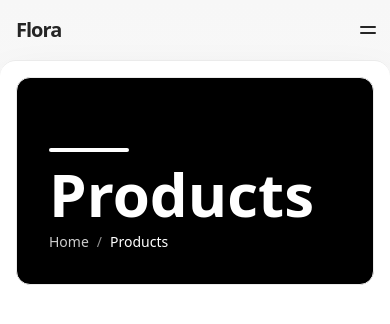
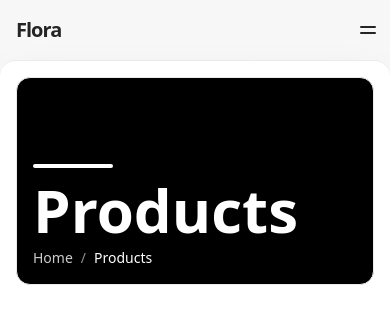
Before and after one commit to Sameen-K-A/Flora, a React (Vite) app: page /products in a window 390 px wide. Shown: the top 324 px of the page. Built offline with nearby package versions, Linux system fonts and the light colour scheme.

Commit message:
Update header padding

```diff
--- a/src/components/others/PageHeader.tsx
+++ b/src/components/others/PageHeader.tsx
@@ -38,7 +38,7 @@ export default function PageHeader({ title }: PageHeaderProps) {
 
   return (
     <div className="space-y-4">
-      <div className="w-full h-52 rounded-xl border relative flex items-end p-8 bg-black overflow-hidden">
+      <div className="w-full h-52 rounded-xl border relative flex items-end p-4 md:p-8 bg-black overflow-hidden">
         <div className="w-full">
           <div id="line" className="h-1 w-20 bg-background rounded-full mb-3 origin-left scale-x-0" />
           <h1 id="title" className="text-6xl font-extrabold text-background">
```
